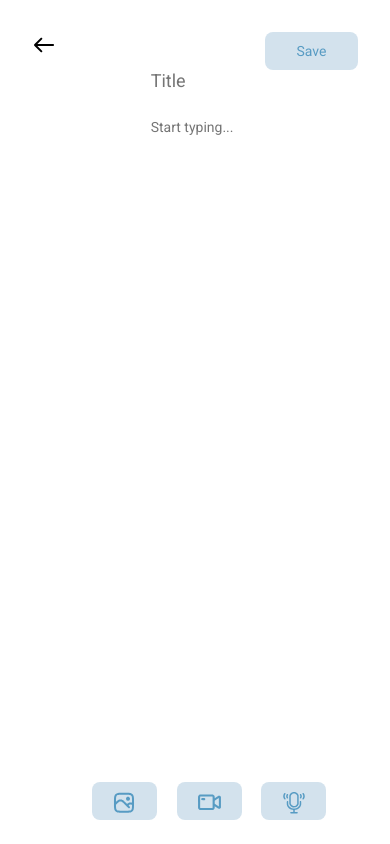
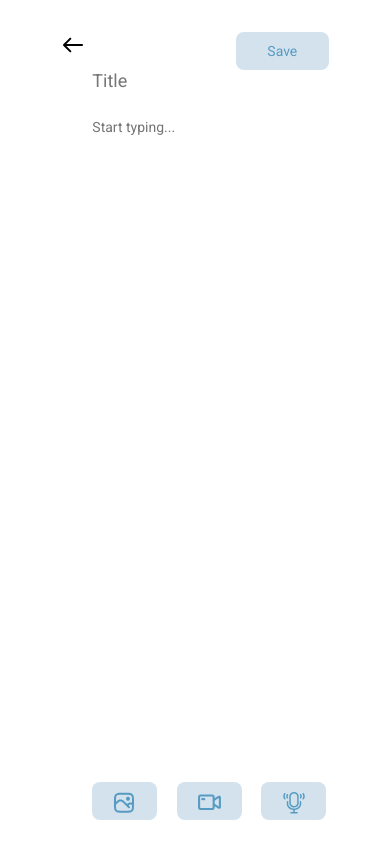
Before and after one commit to rameshwarmarbate/react-note-app, a React (Vite) app in the folder front-end/: page /add-note in a window 390 px wide. Built offline with nearby package versions, Linux system fonts and the light colour scheme.

Commit message:
resolution changes

```diff
--- a/front-end/src/components/AddNote.jsx
+++ b/front-end/src/components/AddNote.jsx
@@ -119,8 +119,8 @@
       {isLoading ? <Loader /> : null}
       <div className="container min-vw-100" style={{ padding: "2rem" }}>
         <div className="row">
-          <div className="col col-md-1" />
-          <div className="col-md-10 d-flex justify-content-between">
+          <div className="col col-1" />
+          <div className="col-10 d-flex justify-content-between">
             <div className="back-button" onClick={onGoBack}>
               <img src={backArrow} />
             </div>
@@ -130,11 +130,11 @@
               </button>
             </div>
           </div>
-          <div className="col col-md-1" />
+          <div className="col col-1" />
         </div>
         <div className="row">
-          <div className="col col-md-2" />
-          <div className="col col-md-8">
+          <div className="col col-2" />
+          <div className="col col-8">
             <textarea
               ref={ref}
               className="input-title"
@@ -143,15 +143,15 @@
               value={title}
             />
           </div>
-          <div className="col col-md-2" />
+          <div className="col col-2" />
         </div>
         {map(contents, ({ type, value }, index) => {
           return (
             <Fragment key={index}>
               {type === "text" ? (
                 <div className="row pb-4">
-                  <div className="col col-md-2" />
-                  <div className="col col-md-8">
+                  <div className="col col-2" />
+                  <div className="col col-8">
                     <textarea
                       id={"note " + index}
                       name={"note " + index}
@@ -161,7 +161,7 @@
                       onChange={(e) => handleNote(e, index)}
                     />
                   </div>
-                  <div className="col col-md-2" />
+                  <div className="col col-2" />
                 </div>
               ) : type === "image" ? (
                 <div className="row pb-4">
--- a/front-end/src/components/NoteDetail.jsx
+++ b/front-end/src/components/NoteDetail.jsx
@@ -142,8 +142,8 @@
       {loading || isLoading ? <Loader /> : null}
       <div className="container min-vw-100" style={{ padding: "2rem" }}>
         <div className="row">
-          <div className="col col-md-1" />
-          <div className="col-md-10 d-flex justify-content-between">
+          <div className="col col-1" />
+          <div className="col-10 d-flex justify-content-between">
             <div className="back-button" onClick={onGoBack}>
               <img src={backArrow} />
             </div>
@@ -153,11 +153,11 @@
               </button>
             </div>
           </div>
-          <div className="col col-md-1" />
+          <div className="col col-1" />
         </div>
         <div className="row">
-          <div className="col col-md-2" />
-          <div className="col col-md-8">
+          <div className="col col-2" />
+          <div className="col col-8">
             <textarea
               ref={ref}
               className="input-title"
@@ -166,15 +166,15 @@
               value={title}
             />
           </div>
-          <div className="col col-md-2" />
+          <div className="col col-2" />
         </div>
         {map(contents, ({ type, value }, index) => {
           return (
             <Fragment key={index}>
               {type === "text" ? (
                 <div className="row pb-4">
-                  <div className="col col-md-2" />
-                  <div className="col col-md-8">
+                  <div className="col col-2" />
+                  <div className="col col-8">
                     <textarea
                       id={"note " + index}
                       name={"note " + index}
@@ -184,7 +184,7 @@
                       onChange={(e) => handleNote(e, index)}
                     />
                   </div>
-                  <div className="col col-md-2" />
+                  <div className="col col-2" />
                 </div>
               ) : type === "image" ? (
                 <div className="row pb-4">
```
